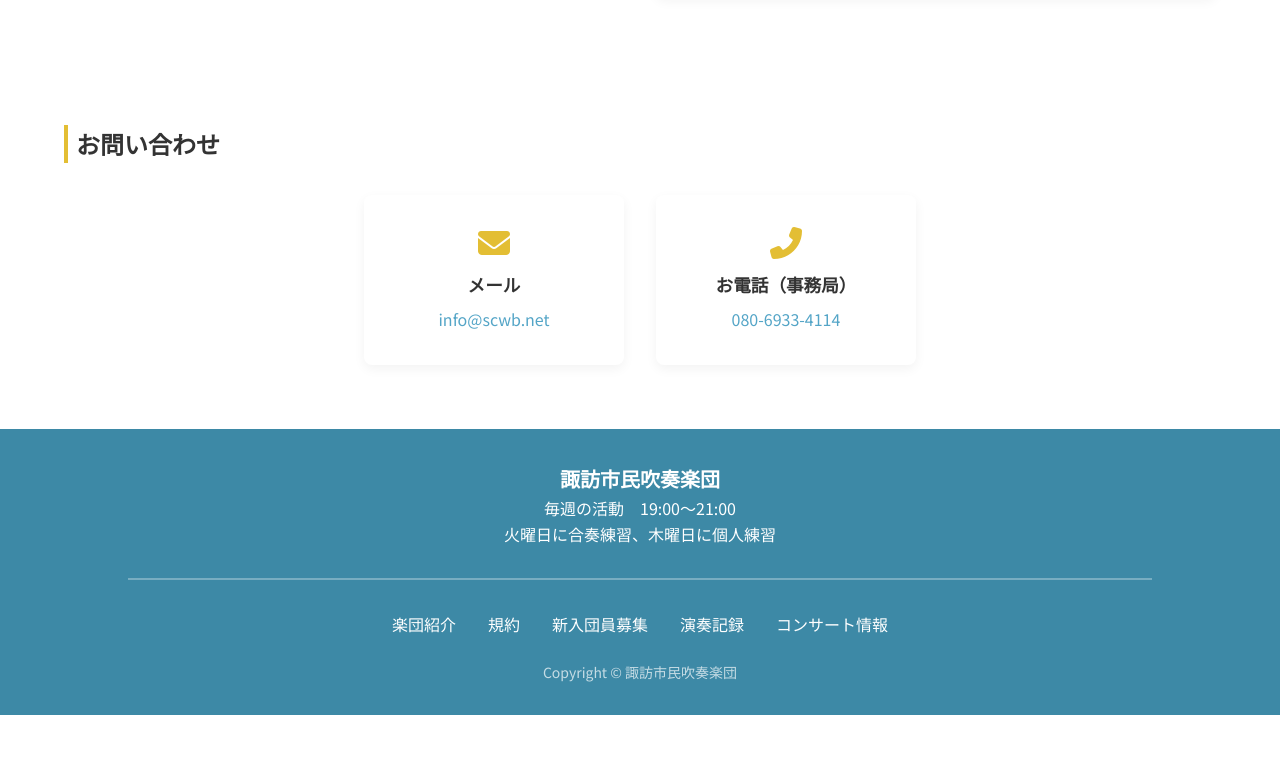
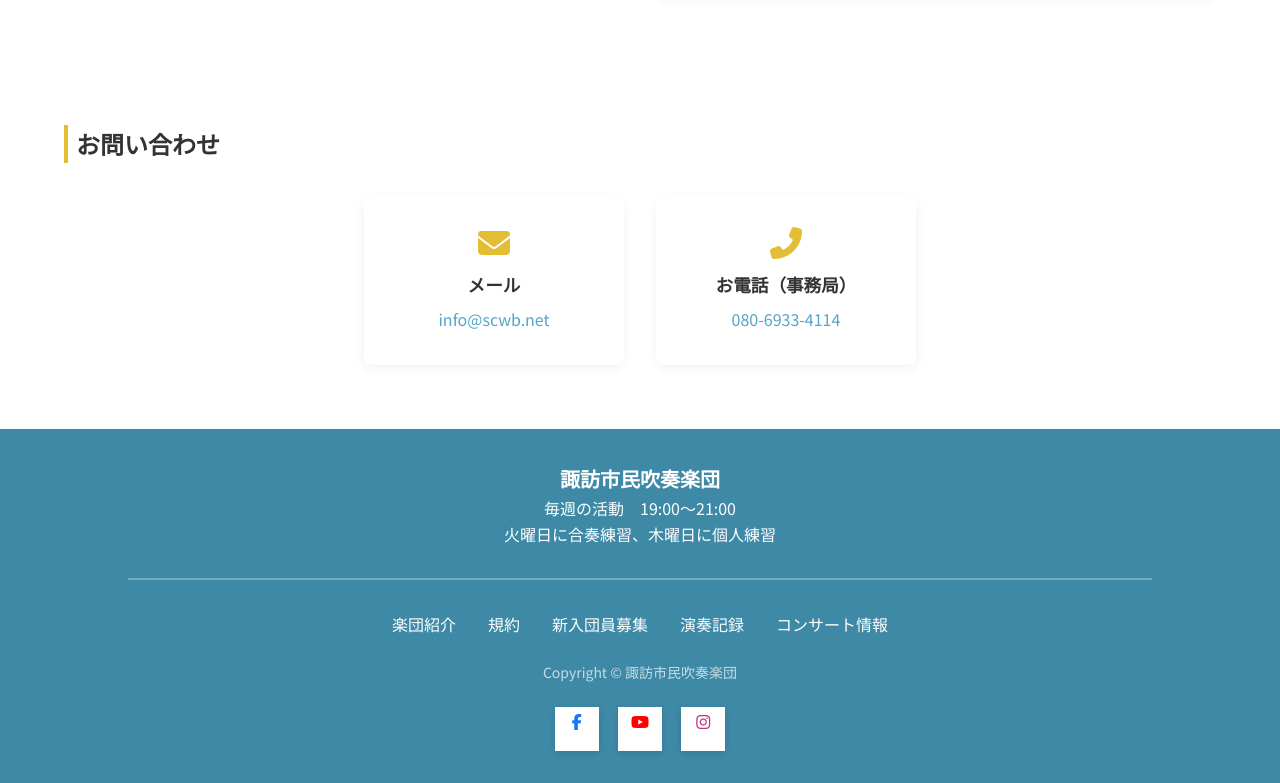
Before and after one commit to reipon29/scwb, a plain HTML site: page index.html in a window 1280 px wide. Shown: the part 2509-3292 px from the top of the page. Before the commit the page ends 3224 px from the top, so only its background shows below. Drawn offline with Linux system fonts and the light colour scheme.

Commit message:
フッターにSNSアイコンを追加し、スタイルを改善

```diff
--- a/css/style.css
+++ b/css/style.css
@@ -586,6 +586,45 @@ body {
   color: rgba(255,255,255,0.7); /* 透明度付きのテキストカラー */
 }
 
+/* Footer SNS Icons */
+.site-footer::before {
+  pointer-events: none;
+}
+
+.footer-sns {
+  margin-top: 1.5rem;
+  display: flex;
+  justify-content: center;
+  gap: 1.2rem;
+}
+
+/* フッターSNSアイコンの見た目 & クリック性向上 */
+.footer-sns a {
+  position: relative;         /* 前面に載せる */
+  z-index: 1;                 /* 背景より手前 */
+  width: 44px;                /* ちょい大きめでタップしやすく */
+  height: 44px;
+  text-decoration: none;
+  border: 2px solid rgba(255,255,255,0.85); /* 薄い縁取りで視認性UP */
+  box-shadow: 0 2px 6px rgba(0,0,0,0.12);
+}
+
+.footer-sns a i {
+  pointer-events: none;       /* アイコン自体にタップが取られないよう保険 */
+}
+
+/* ブランドカラー寄りに（お好みで） */
+.footer-sns a[aria-label="Facebook"] { color: #1877F2; background:#fff; }
+.footer-sns a[aria-label="YouTube"]  { color: #FF0000; background:#fff; }
+.footer-sns a[aria-label="Instagram"]{ color: #C13584; background:#fff; }
+
+/* ホバー時（PC） */
+.footer-sns a:hover {
+  background: var(--color-secondary);
+  color: #fff;
+  border-color: transparent;
+}
+
 /* ── Helper Classes ───────────────────────────── */
 .hide-btn {
   visibility: hidden; /* 非表示 */
--- a/index.html
+++ b/index.html
@@ -208,6 +208,17 @@
       </ul>
     </nav>
     <small class="footer-copy">Copyright © 諏訪市民吹奏楽団</small>
+    <div class="footer-sns">
+      <a href="https://www.facebook.com/SuwaCityWindBand" target="_blank" aria-label="Facebook">
+        <i class="fab fa-facebook-f"></i>
+      </a>
+      <a href="https://www.youtube.com/@suwacitywindband" target="_blank" aria-label="YouTube">
+        <i class="fab fa-youtube"></i>
+      </a>
+      <a href="https://www.instagram.com/suwacitywindband/" target="_blank" aria-label="Instagram">
+        <i class="fab fa-instagram"></i>
+      </a>
+    </div>
   </footer>
 
   <!-- プロジェクト用スクリプト -->
```
